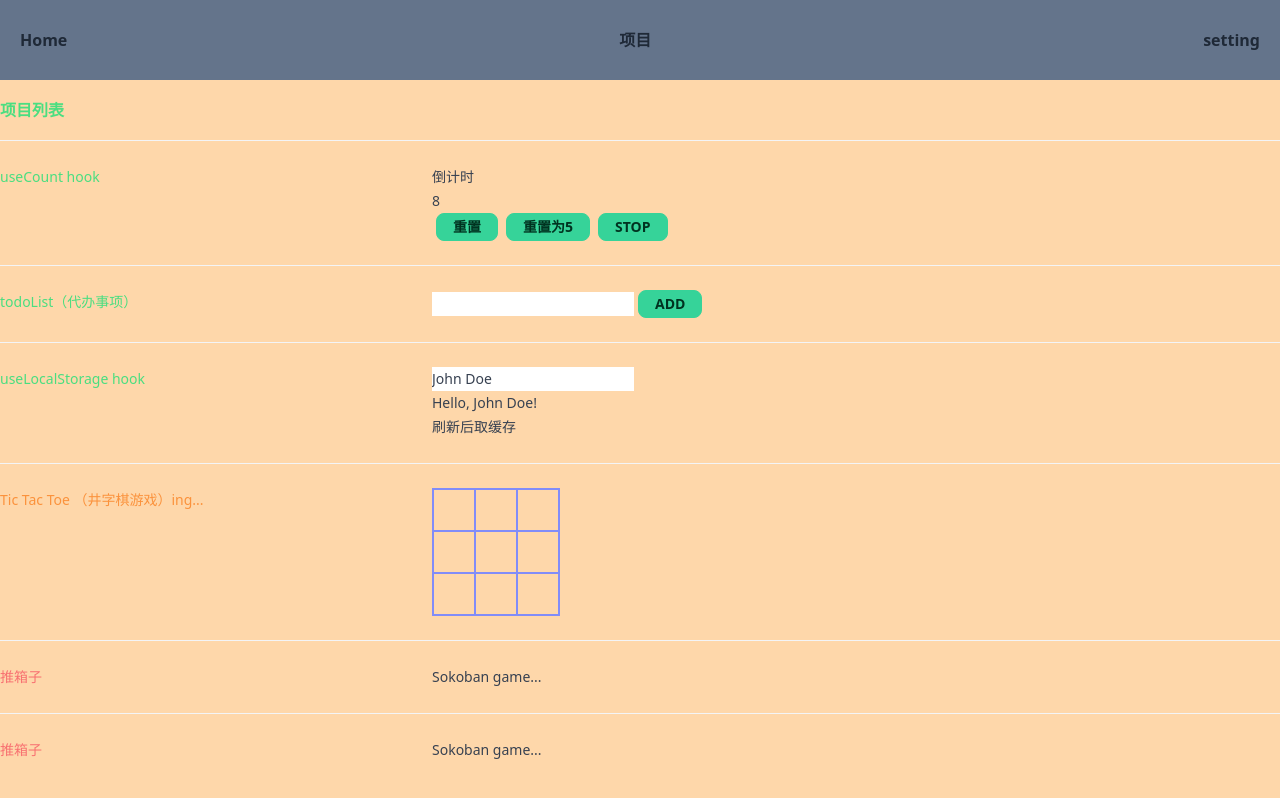
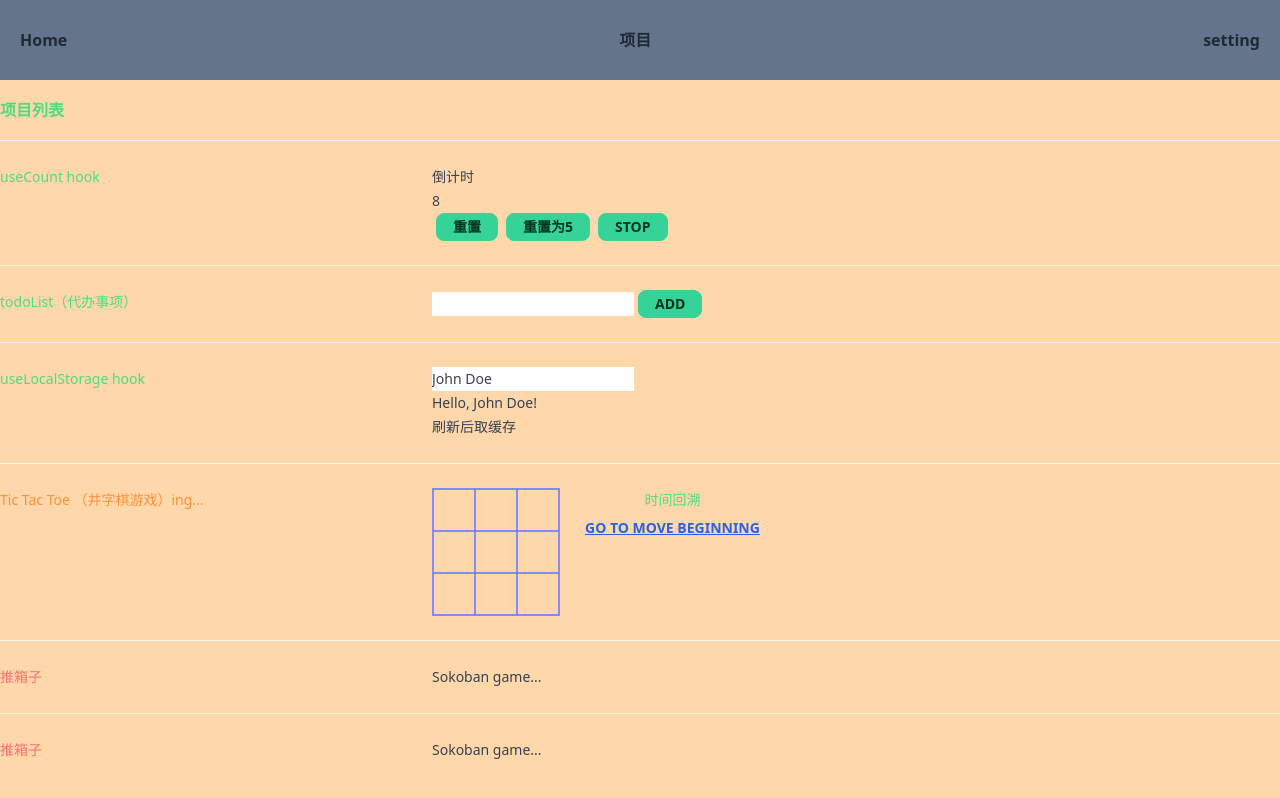
Before and after one commit to 904898313/React-codesandbox, a React (Vite) app: page /home in a window 1280 px wide. Both pictures are taken after a click on the element "项目". Built offline with nearby package versions, Linux system fonts and the light colour scheme.

Commit message:
fix: 修复时间回溯逻辑

```diff
--- a/src/components/ticTacToe/index.tsx
+++ b/src/components/ticTacToe/index.tsx
@@ -3,14 +3,13 @@
  * @Description: 井字棋
  * @Date: 2023-08-30 14:46:41
  * @LastEditors: yangchenguang
- * @LastEditTime: 2023-08-30 18:23:20
+ * @LastEditTime: 2023-08-31 09:10:58
  */
 
 import { useState, useCallback, memo } from "react";
 
 // 棋格
-const Square = memo(
-    ({
+const Square = ({
     piece,
     index,
     setPiece,
@@ -27,11 +26,10 @@ const Square = memo(
             {piece}
         </div>
     );
-    }
-);
+};
 
 // 棋盘
-const board = () => {
+const board = memo(() => {
     // 九个棋格的内容
     const [squareList, SetSquareList] = useState([
         "",
@@ -49,7 +47,7 @@ const board = () => {
     const [defaultX, setDefaultX] = useState(true);
 
     // 时间回溯
-    const [backInTimeList, setBackInTimeList] = useState<string[][]>([]);
+    const [backInTimeList, setBackInTimeList] = useState<string[][]>([['','','','','','','','','',]]);
 
     // 点击棋子
     const setPiece = useCallback(
@@ -78,10 +76,11 @@ const board = () => {
     // 实现时间回溯
     const backInTime = (index: number) => {
         SetSquareList(backInTimeList[index]);
-        setBackInTimeList((e) => {
-            const copyArr = e.slice(0, index + 1);
-            return copyArr;
-        });
+        const copyArr = backInTimeList.slice(0, index + 1);
+        setBackInTimeList(copyArr);
+        // 设置 下子者
+        console.log(copyArr,"copyArr");
+        setDefaultX(copyArr.length % 2 ? true : false)
     };
 
     let str;
@@ -110,7 +109,7 @@ const board = () => {
             {str && <h1 className="text-green-400 mx-2">{str}</h1>}
         </div>
     );
-};
+});
 
 // 时间回溯
 const BackInTime = ({
@@ -134,7 +133,7 @@ const BackInTime = ({
                                     key={index}
                                 >
                                     <button className="btn btn-active btn-link text-blue-600 min-h-0 h-4">
-                                        go to move #{index + 1}
+                                        {index ? `go to move #${index}` : "go to move beginning"}
                                     </button>
                                 </li>
                             );
```
Lines whose indentation alone changed are shown as unchanged.
